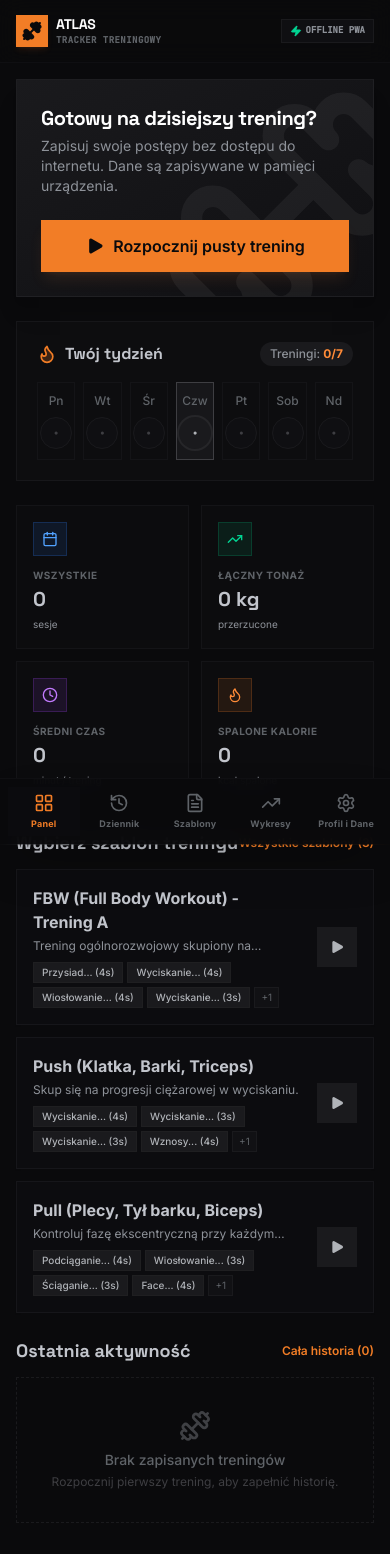
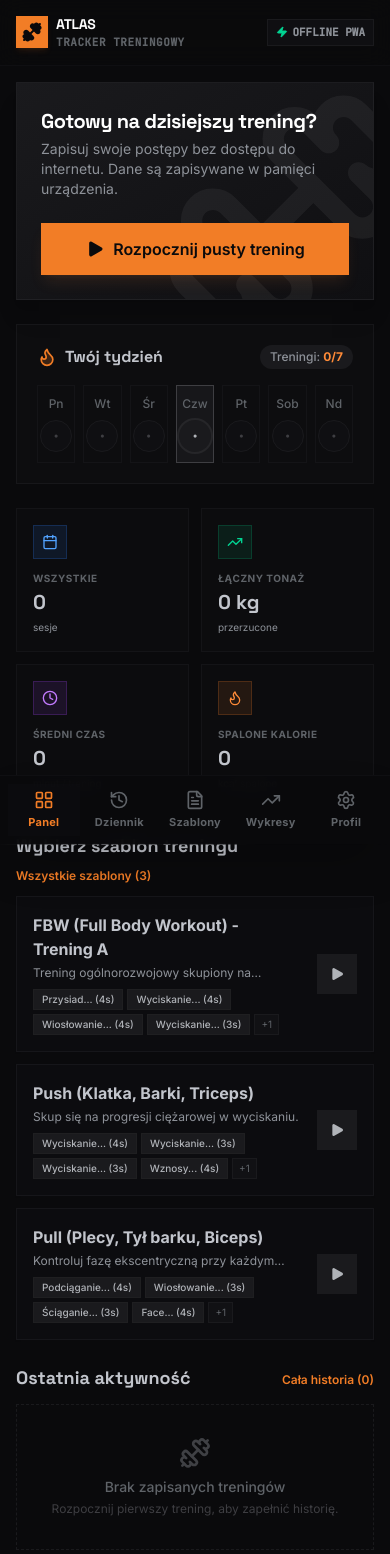
Before and after one commit to pabloxmoreno/atlas, a React (Vite) app: page / in a window 390 px wide. Shown: the top 1554 px of the page. Built offline with nearby package versions, Linux system fonts and the light colour scheme.

Commit message:
style: improve UI readability and mobile layout
- Increase font sizes for better legibility
- Adjust header spacing for safe area insets
- Improve layout responsiveness in dashboard sections

```diff
--- a/src/App.tsx
+++ b/src/App.tsx
@@ -327,19 +327,22 @@ export default function App() {
     <div className="min-h-screen bg-zinc-950 text-zinc-100 flex flex-col">
 
       {/* HEADER BAR */}
-      <header className="sticky top-0 z-40 bg-zinc-950/90 backdrop-blur-md border-b border-zinc-900 px-4 py-3.5 flex items-center justify-between max-w-lg mx-auto w-full">
+      <header
+        style={{ paddingTop: 'calc(env(safe-area-inset-top) + 14px)' }}
+        className="sticky top-0 z-40 bg-zinc-950/90 backdrop-blur-md border-b border-zinc-900 px-4 pb-3.5 flex items-center justify-between max-w-lg mx-auto w-full"
+      >
         <div className="flex items-center gap-2">
           <div className="w-8 h-8 rounded-lg bg-yellow-400 flex items-center justify-center text-zinc-950 shadow-md shadow-yellow-400/10">
             <Dumbbell className="w-5 h-5 fill-zinc-950 stroke-[2.5]" />
           </div>
           <div>
             <h1 className="font-display font-bold text-sm tracking-tight text-white">ATLAS</h1>
-            <p className="text-[9px] text-zinc-500 font-mono tracking-wider font-bold">TRACKER TRENINGOWY</p>
+            <p className="text-[11px] text-zinc-500 font-mono tracking-wider font-bold">TRACKER TRENINGOWY</p>
           </div>
         </div>
 
         {/* Offline indicator */}
-        <span className="flex items-center gap-1 bg-zinc-900 border border-zinc-800 text-zinc-400 font-mono text-[9px] font-bold px-2 py-1 rounded-md">
+        <span className="flex items-center gap-1 bg-zinc-900 border border-zinc-800 text-zinc-400 font-mono text-[11px] font-bold px-2 py-1 rounded-md">
           <Zap className="w-3 h-3 text-emerald-400 fill-emerald-400" />
           OFFLINE PWA
         </span>
@@ -385,7 +388,10 @@ export default function App() {
       </main>
 
       {/* RESPONSIVE BOTTOM NAVIGATION BAR FOR MOBILE standalone / iOS / Android */}
-      <nav className="fixed bottom-0 left-0 right-0 z-30 bg-zinc-950/95 backdrop-blur-md border-t border-zinc-900 px-2 py-2 pb-safe max-w-lg mx-auto rounded-t-xl shadow-2xl">
+      <nav
+        style={{ paddingBottom: 'calc(env(safe-area-inset-bottom) + 8px)' }}
+        className="fixed bottom-0 left-0 right-0 z-30 bg-zinc-950/95 backdrop-blur-md border-t border-zinc-900 px-2 pt-2 max-w-lg mx-auto rounded-t-xl shadow-2xl"
+      >
         <div className="grid grid-cols-5 gap-1">
           <button
             onClick={() => setActiveTab('dashboard')}
@@ -396,7 +402,7 @@ export default function App() {
             }`}
           >
             <LayoutGrid className="w-5 h-5 stroke-[2]" />
-            <span className="text-[9px] font-bold mt-1 tracking-wide">Panel</span>
+            <span className="text-[11px] font-bold mt-1 tracking-wide">Panel</span>
           </button>
 
           <button
@@ -408,7 +414,7 @@ export default function App() {
             }`}
           >
             <History className="w-5 h-5 stroke-[2]" />
-            <span className="text-[9px] font-bold mt-1 tracking-wide">Dziennik</span>
+            <span className="text-[11px] font-bold mt-1 tracking-wide">Dziennik</span>
           </button>
 
           <button
@@ -420,7 +426,7 @@ export default function App() {
             }`}
           >
             <FileText className="w-5 h-5 stroke-[2]" />
-            <span className="text-[9px] font-bold mt-1 tracking-wide">Szablony</span>
+            <span className="text-[11px] font-bold mt-1 tracking-wide">Szablony</span>
           </button>
 
           <button
@@ -432,7 +438,7 @@ export default function App() {
             }`}
           >
             <TrendingUp className="w-5 h-5 stroke-[2]" />
-            <span className="text-[9px] font-bold mt-1 tracking-wide">Wykresy</span>
+            <span className="text-[11px] font-bold mt-1 tracking-wide">Wykresy</span>
           </button>
 
           <button
@@ -444,7 +450,7 @@ export default function App() {
             }`}
           >
             <Settings className="w-5 h-5 stroke-[2]" />
-            <span className="text-[9px] font-bold mt-1 tracking-wide">Profil i Dane</span>
+            <span className="text-[11px] font-bold mt-1 tracking-wide">Profil</span>
           </button>
         </div>
       </nav>
--- a/src/components/Dashboard.tsx
+++ b/src/components/Dashboard.tsx
@@ -226,11 +226,11 @@ export default function Dashboard({
 
       {/* Templates Quick Start */}
       <div className="space-y-3">
-        <div className="flex justify-between items-center">
+        <div className="flex flex-wrap items-baseline justify-between gap-2">
           <h3 className="font-display font-bold text-lg text-zinc-200">Wybierz szablon treningu</h3>
           <button
             onClick={() => onNavigateToTab('templates')}
-            className="text-xs font-semibold text-yellow-400 hover:underline cursor-pointer"
+            className="text-xs font-semibold text-yellow-400 hover:underline cursor-pointer shrink-0"
           >
             Wszystkie szablony ({templates.length})
           </button>
@@ -277,11 +277,11 @@ export default function Dashboard({
 
       {/* Recent History Preview */}
       <div className="space-y-3">
-        <div className="flex justify-between items-center">
+        <div className="flex flex-wrap items-baseline justify-between gap-2">
           <h3 className="font-display font-bold text-lg text-zinc-200">Ostatnia aktywność</h3>
           <button
             onClick={() => onNavigateToTab('history')}
-            className="text-xs font-semibold text-yellow-400 hover:underline cursor-pointer"
+            className="text-xs font-semibold text-yellow-400 hover:underline cursor-pointer shrink-0"
           >
             Cała historia ({workouts.length})
           </button>
--- a/src/components/WorkoutActive.tsx
+++ b/src/components/WorkoutActive.tsx
@@ -381,7 +381,7 @@ export default function WorkoutActive({
               {/* Exercise Header */}
               <div className="flex justify-between items-center bg-zinc-900/90 border-b border-zinc-800/80 px-4 py-3.5">
                 <div>
-                  <span className="text-[10px] uppercase tracking-wider text-yellow-500 font-bold">
+                  <span className="text-[11px] uppercase tracking-wider text-yellow-500 font-bold">
                     {workoutEx.category}
                   </span>
                   <h4 className="font-display font-bold text-sm text-zinc-100">{workoutEx.name}</h4>
@@ -399,7 +399,7 @@ export default function WorkoutActive({
               <div className="p-4 overflow-x-auto">
                 <table className="w-full text-left border-collapse min-w-[340px]">
                   <thead>
-                    <tr className="border-b border-zinc-800/60 text-[10px] text-zinc-500 font-bold uppercase tracking-wider">
+                    <tr className="border-b border-zinc-800/60 text-[11px] text-zinc-500 font-bold uppercase tracking-wider">
                       <th className="py-2 text-center w-12">Seria</th>
                       <th className="py-2 pl-2">Typ</th>
                       <th className="py-2">Ciężar (kg)</th>
@@ -430,7 +430,7 @@ export default function WorkoutActive({
                                 isWarmup: !set.isWarmup,
                               })
                             }
-                            className={`text-[9px] font-bold px-1.5 py-0.5 rounded-sm uppercase tracking-wide border cursor-pointer ${
+                            className={`text-[11px] font-bold px-1.5 py-0.5 rounded-sm uppercase tracking-wide border cursor-pointer ${
                               set.isWarmup
                                 ? 'bg-orange-500/10 text-orange-400 border-orange-500/20'
                                 : 'bg-zinc-800 text-zinc-400 border-zinc-700/40 hover:border-zinc-600'
@@ -539,7 +539,7 @@ export default function WorkoutActive({
 
               {/* Add set button inside exercise card */}
               <div className="bg-zinc-900/20 border-t border-zinc-800/30 px-4 py-2 flex justify-between items-center text-xs">
-                <span className="text-zinc-500 font-mono text-[10px]">
+                <span className="text-zinc-500 font-mono text-[11px]">
                   Tonaż: {workoutEx.sets.reduce((sum, s) => sum + (s.completed ? s.weight * s.reps : 0), 0)} kg
                 </span>
                 <button
@@ -570,7 +570,7 @@ export default function WorkoutActive({
           <div className="flex items-center gap-2.5">
             <Clock className={`w-5 h-5 ${restSecondsLeft !== null ? 'text-yellow-400 animate-pulse' : 'text-zinc-500'}`} />
             <div>
-              <p className="text-[10px] uppercase font-bold tracking-wider text-zinc-500">Stoper odpoczynku</p>
+              <p className="text-[11px] uppercase font-bold tracking-wider text-zinc-500">Stoper odpoczynku</p>
               <p className="text-lg font-mono font-bold text-zinc-100">
                 {restSecondsLeft !== null ? formatTime(restSecondsLeft) : formatTime(restDuration)}
               </p>
--- a/src/components/WorkoutLogs.tsx
+++ b/src/components/WorkoutLogs.tsx
@@ -138,7 +138,7 @@ export default function WorkoutLogs({ workouts, onDeleteSession, userWeight, use
                   <div className="flex items-center justify-between md:justify-end gap-6 border-t md:border-t-0 border-zinc-800/40 pt-3 md:pt-0">
                     <div className="grid grid-cols-3 gap-x-4 gap-y-1 text-left md:text-right">
                       <div>
-                        <span className="text-[10px] text-zinc-500 font-bold uppercase tracking-wider block">
+                        <span className="text-[11px] text-zinc-500 font-bold uppercase tracking-wider block">
                           Tonaż
                         </span>
                         <span className="text-xs font-mono font-bold text-emerald-400">
@@ -146,7 +146,7 @@ export default function WorkoutLogs({ workouts, onDeleteSession, userWeight, use
                         </span>
                       </div>
                       <div>
-                        <span className="text-[10px] text-zinc-500 font-bold uppercase tracking-wider block">
+                        <span className="text-[11px] text-zinc-500 font-bold uppercase tracking-wider block">
                           Serie
                         </span>
                         <span className="text-xs font-mono font-bold text-zinc-300">
@@ -154,7 +154,7 @@ export default function WorkoutLogs({ workouts, onDeleteSession, userWeight, use
                         </span>
                       </div>
                       <div>
-                        <span className="text-[10px] text-zinc-500 font-bold uppercase tracking-wider block">
+                        <span className="text-[11px] text-zinc-500 font-bold uppercase tracking-wider block">
                           Spalone
                         </span>
                         <span className="text-xs font-mono font-bold text-orange-400">
@@ -201,7 +201,7 @@ export default function WorkoutLogs({ workouts, onDeleteSession, userWeight, use
                             <h5 className="font-bold text-sm text-zinc-200">
                               {index + 1}. {ex.name}
                             </h5>
-                            <span className="text-[9px] uppercase tracking-wider text-zinc-500 font-extrabold bg-zinc-900 px-2 py-0.5 rounded-sm border border-zinc-800/50">
+                            <span className="text-[11px] uppercase tracking-wider text-zinc-500 font-extrabold bg-zinc-900 px-2 py-0.5 rounded-sm border border-zinc-800/50">
                               {ex.category}
                             </span>
                           </div>
@@ -217,13 +217,13 @@ export default function WorkoutLogs({ workouts, onDeleteSession, userWeight, use
                                     : 'bg-zinc-900/40 border-zinc-800 text-zinc-500'
                                 }`}
                               >
-                                <span className="font-bold text-[10px] text-zinc-500">S{setIndex + 1}</span>
+                                <span className="font-bold text-xs text-zinc-500">S{setIndex + 1}</span>
                                 <div className="text-right">
                                   <span className="font-bold text-zinc-100">{set.weight} kg</span>
                                   <span className="mx-1">×</span>
                                   <span className="font-bold text-yellow-400">{set.reps}</span>
                                   {set.rpe && (
-                                    <span className="text-[9px] text-orange-400 font-bold ml-1.5 bg-orange-500/10 px-1 rounded-xs">
+                                    <span className="text-[11px] text-orange-400 font-bold ml-1.5 bg-orange-500/10 px-1 rounded-xs">
                                       RPE {set.rpe}
                                     </span>
                                   )}
```
